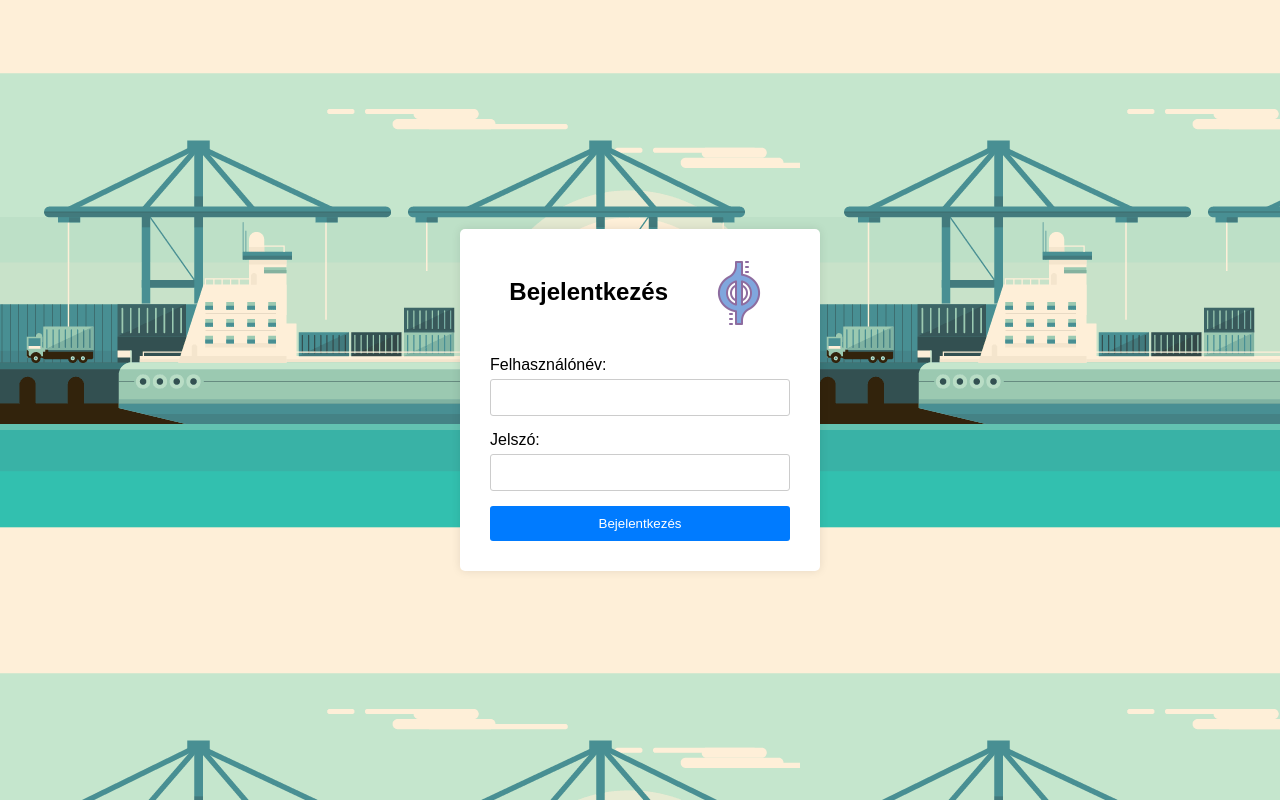
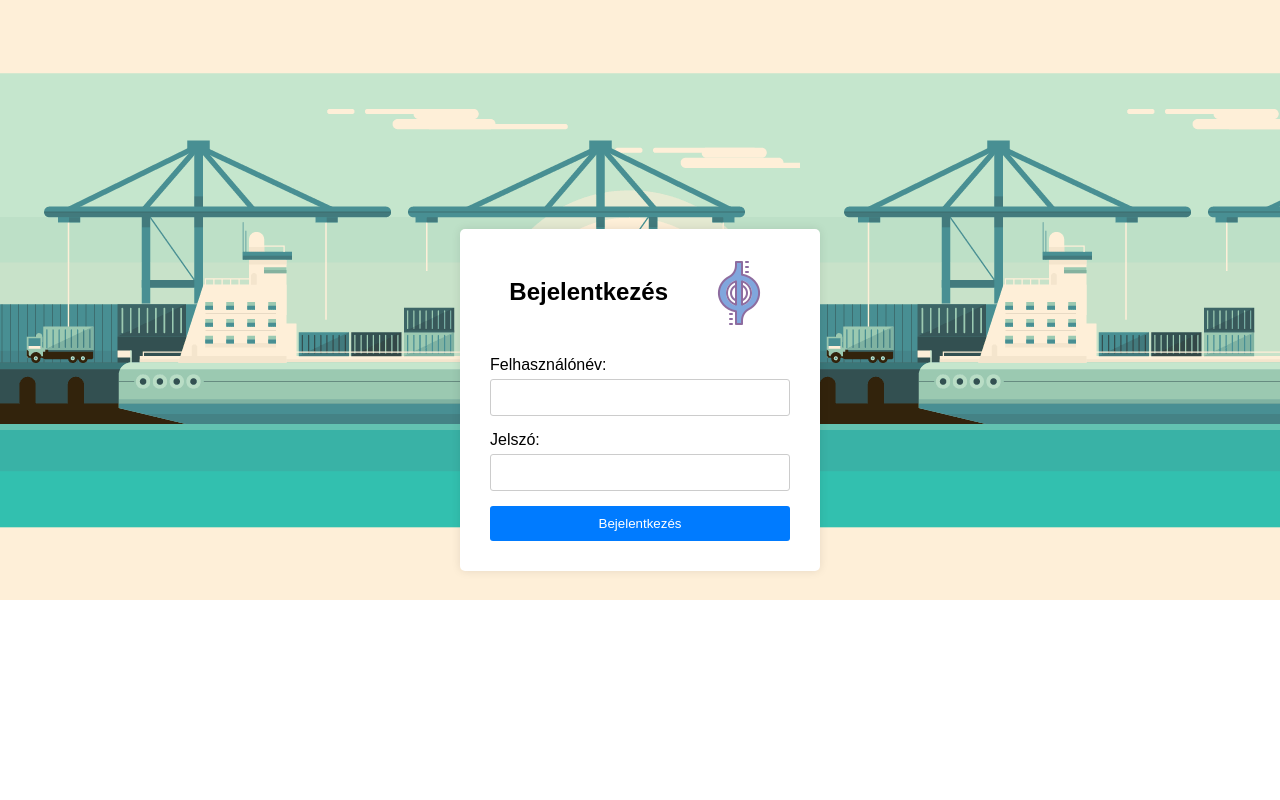
Before and after one commit to lultar/Leltar, a PHP site: page / in a window 1280 px wide. Run offline with PHP 8.4, Linux system fonts and the light colour scheme; data that the repository does not hold is empty.

Commit message:
more testingg.....

```diff
--- a/prod/index.php
+++ b/prod/index.php
@@ -10,7 +10,7 @@
 <body>
     <div class="login-container">
         <div class="container" id="logo-cont">
-            <img src="/Leltar/prod/imgs/colored/icons8-quantum-512.png" alt="Logo" class="logo">
+            <img src="/Leltar/prod/imgs/colored/icons8-quantum-64.png" alt="Logo" class="logo">
             <h2 class="login-text">Bejelentkezés</h2>
         </div>
         <form action="/Leltar/prod/index.php" method="post">
--- a/prod/login.css
+++ b/prod/login.css
@@ -1,6 +1,7 @@
 body {
     font-family: Arial, sans-serif;
     background-image: url('/Leltar/prod/imgs/bacground.gif');
+    background-repeat: repeat-x;
     display: flex;
     justify-content: center;
     align-items: center;
```
